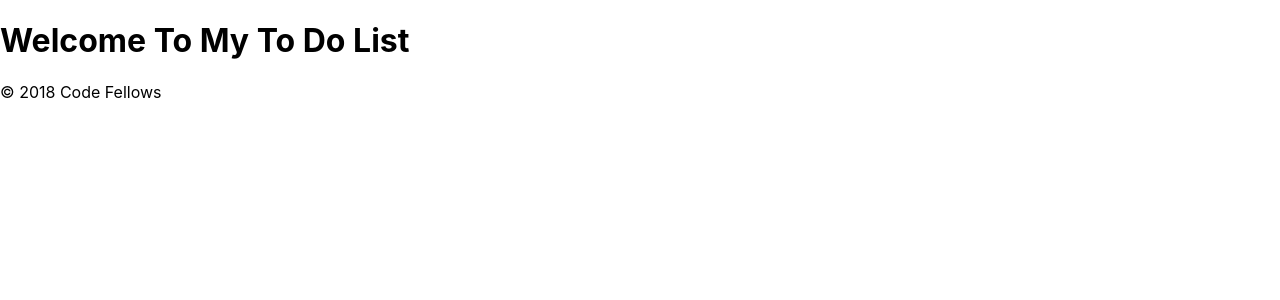
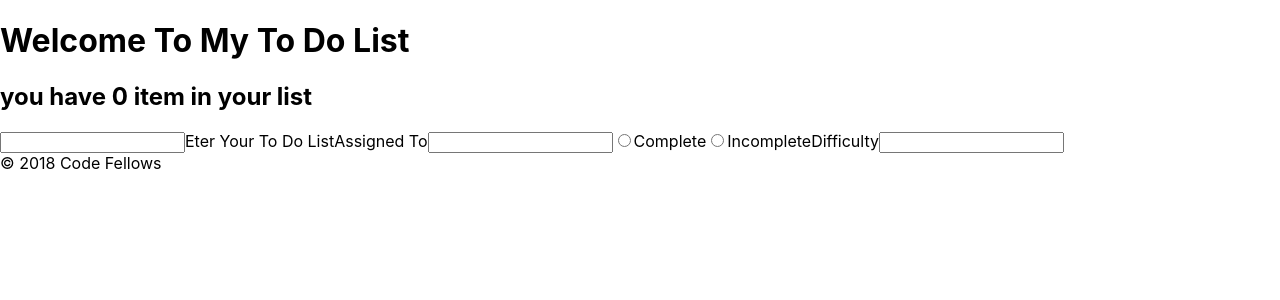
Before and after one commit to sisidjidji/ToDoListLab, a React (Create React App) app in the folder todolist/: page / in a window 1280 px wide. Shown: the top 300 px of the page. Built offline with nearby package versions, Linux system fonts and the light colour scheme.

Commit message:
form componanat done

```diff
--- a/todolist/src/App.js
+++ b/todolist/src/App.js
@@ -1,12 +1,14 @@
 import React from 'react';
 import Header from '../src/Componant/Header';
 import Footer from './Componant/Footer';
+import Form from './Componant/Form';
 import './App.css';
 
 function App() {
     return (
      <>
         <Header />
+        <Form />
         <Footer />
       </>
     );
--- /dev/null
+++ b/todolist/src/Componant/Form/index.js
@@ -0,0 +1,37 @@
+import React from 'react'
+
+
+export default function Form(prop){
+
+    return (
+        <>
+          <form >
+
+             <h2>you have <span>0</span> item in your list</h2>
+              <label>
+              <input name='' type='text'  />
+               Eter Your To Do List
+              </label>
+              <label>
+              Assigned To
+              <input name='Assigned To' type='text'  />
+              </label>
+              <label>
+              <input name='Status' type='radio' value='complete' />
+              Complete
+              </label>
+              <label>
+              <input name='Status' type='radio' value='incomplete' />
+              Incomplete
+              </label>
+              <label>
+              Difficulty
+              <input name='Difficulty ' type='text'  />
+              </label>
+
+          </form>
+
+        </>
+      );
+
+}
```
